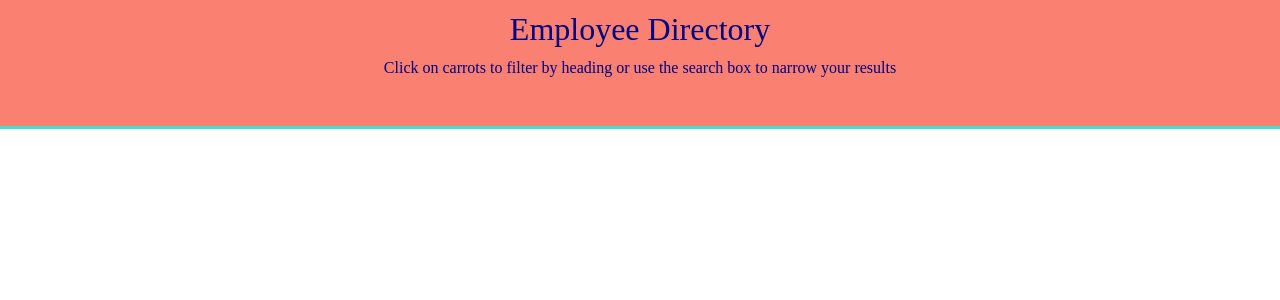
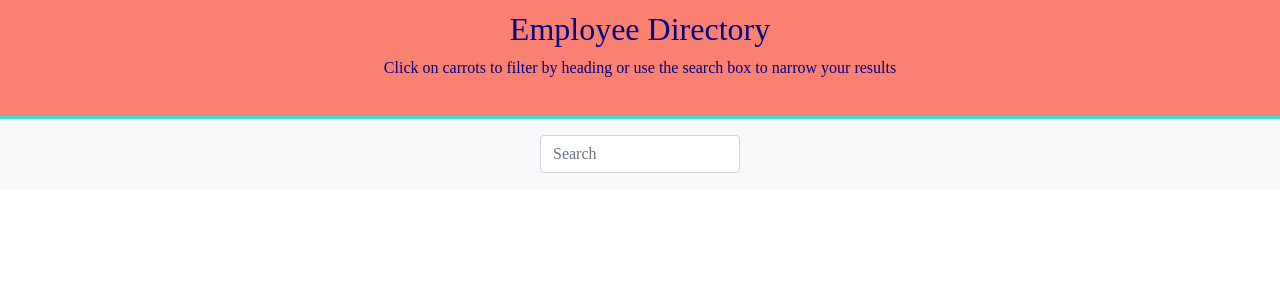
Before and after one commit to PeterMoDavis/employee-directory, a React (Create React App) app: page / in a window 1280 px wide. Shown: the top 300 px of the page. Built offline with nearby package versions, Linux system fonts and the light colour scheme; a web font is replaced by a local one.

Commit message:
added search bar component

```diff
--- a/src/App.js
+++ b/src/App.js
@@ -1,10 +1,12 @@
 import "./App.css";
 import Header from "./components/Header";
+import SearchInput from "./components/SearchInput";
 
 function App() {
   return (
     <div className="App">
       <Header />
+      <SearchInput />
     </div>
   );
 }
--- a/src/components/Header.js
+++ b/src/components/Header.js
@@ -4,7 +4,7 @@ function Header() {
   const styles = {
     div: {
       backgroundColor: "salmon",
-      paddingBottom: "30px",
+      paddingBottom: "20px",
       paddingTop: "10px",
       color: "navy",
       borderBottom: "solid 3px turquoise",
--- /dev/null
+++ b/src/components/SearchInput.js
@@ -0,0 +1,24 @@
+import React from "react";
+
+function SearchInput() {
+  const styles = {
+    input: {
+      width: "200px",
+    },
+  };
+
+  return (
+    <form action="">
+      <div className="form-group d-flex justify-content-center bg-light">
+        <input
+          className="form-control my-3"
+          style={styles.input}
+          type="text"
+          placeholder="Search"
+        />
+      </div>
+    </form>
+  );
+}
+
+export default SearchInput;
```
